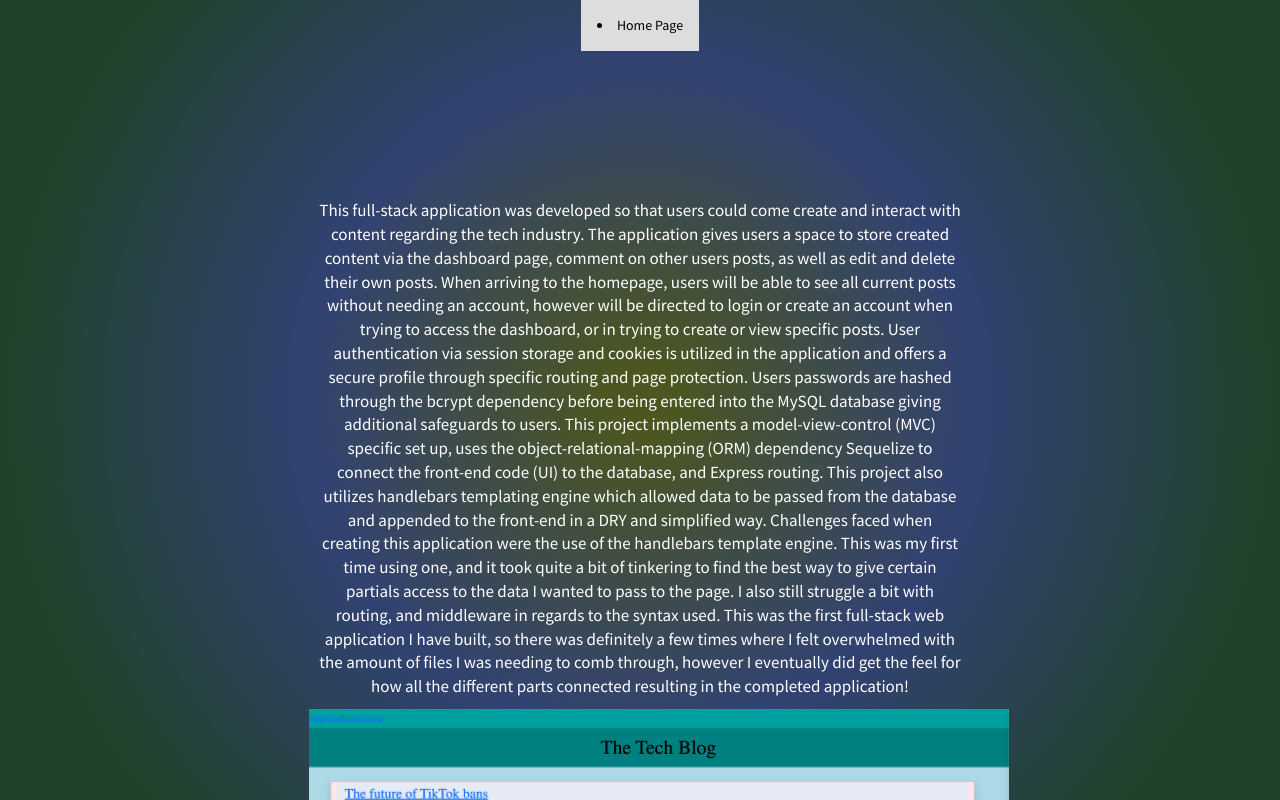
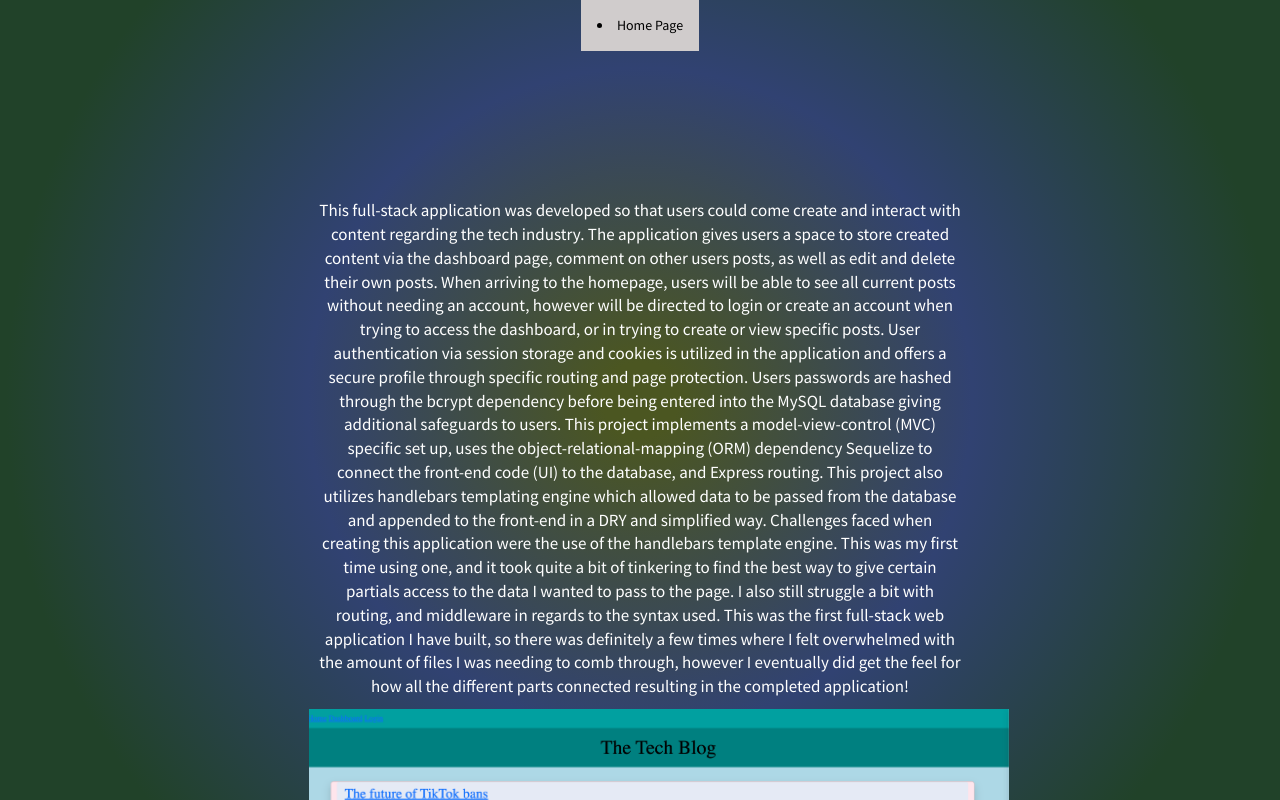
Before and after one commit to carolynlupi/Portfolio, a website: page views/project-1.html in a window 1280 px wide. In both pictures the pointer is over the link "Home Page". Drawn offline with nearby package versions, Linux system fonts and the light colour scheme; files whose address does not match are found by name.

Commit message:
Changed styling

```diff
--- a/assets/css/style.css
+++ b/assets/css/style.css
@@ -125,7 +125,7 @@ svg text {
 }
 
 .topnav a:hover {
-  background-color: #ddd;
+  background-color: #d0cccc;
   color: black;
 }
 
```
